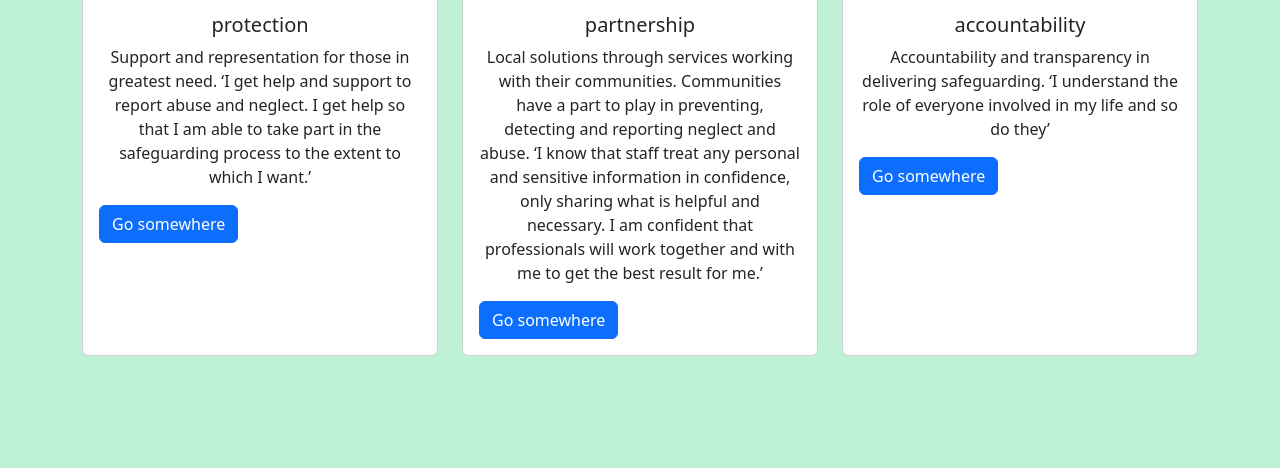
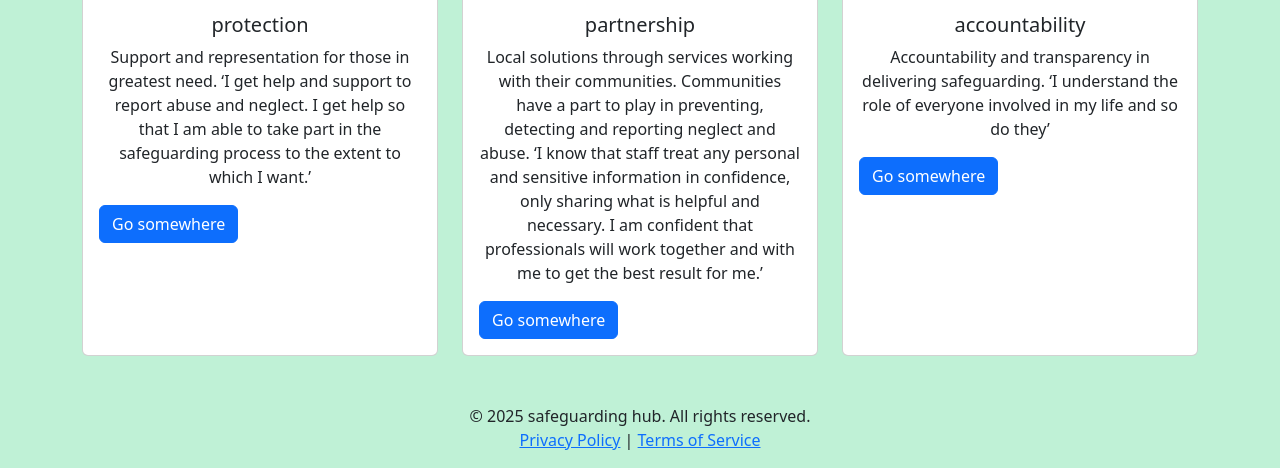
Before and after one commit to AndreaFitz/safeguarding-hub, a plain HTML site: page index.html in a window 1280 px wide. Shown: the part 1246-1714 px from the top of the page. Before the commit the page ends 1650 px from the top, so only its background shows below. Drawn offline with nearby package versions, Linux system fonts and the light colour scheme.

Commit message:
add basic footer

```diff
--- a/index.html
+++ b/index.html
@@ -198,4 +198,11 @@
       crossorigin="anonymous"
     ></script>
   </body>
+
+  <footer class="text-center mt-4">
+    <p>
+      &copy; 2025 safeguarding hub. All rights reserved.
+      <br />
+      <a href="#">Privacy Policy</a> | <a href="#">Terms of Service</a>
+    </p>
 </html>
```
